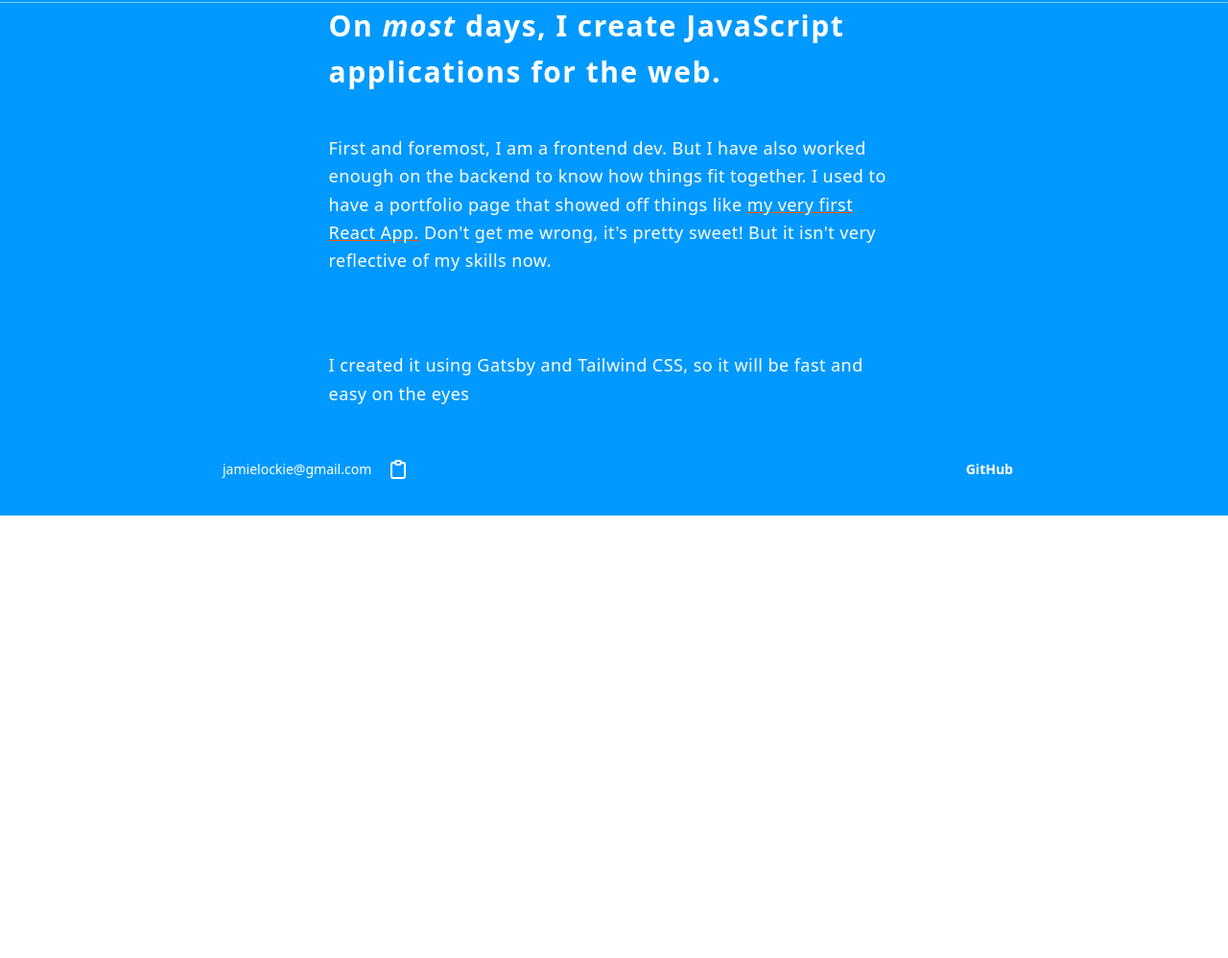
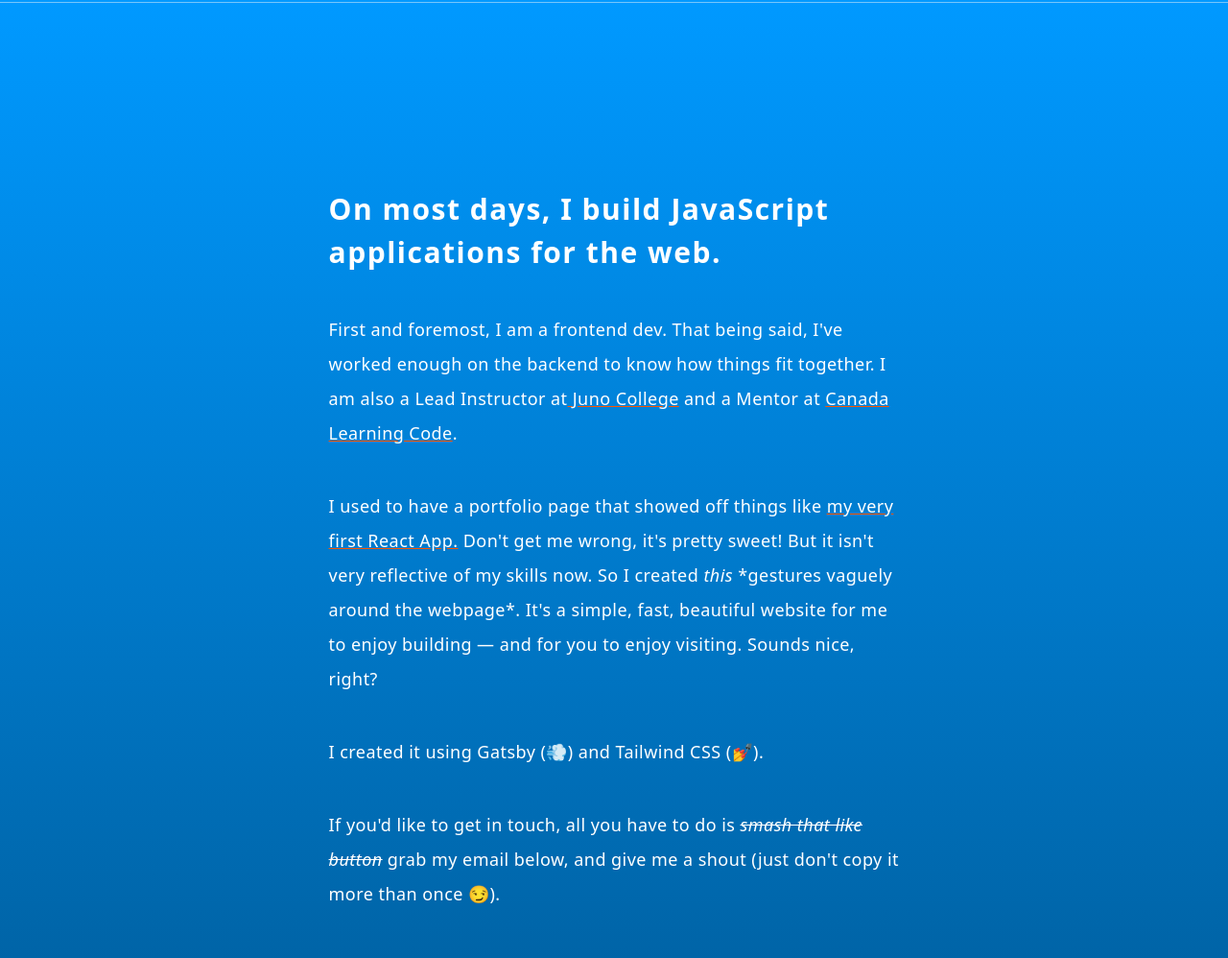
Before and after one commit to jamielockie/new-site-who-dis, a Gatsby site: page / in a window 1280 px wide. Shown: the part 862-1860 px from the top of the page at 96% size. Before the commit the page ends 1399 px from the top, so only its background shows below. Built offline with nearby package versions, Linux system fonts and the light colour scheme; Gatsby itself is replaced by a stand-in of ours; what @tailwindcss/custom-forms would draw is missing.

Commit message:
Add gradient background, more copy

```diff
--- a/src/components/footer.js
+++ b/src/components/footer.js
@@ -12,9 +12,9 @@ export const Footer = () => {
       case 3:
         return "Copied (again, and again)";
       case 4:
-        return "That's quite enough";
+        return "That's quite enough...";
       case 5:
-        return "Un-copied! (jk, it's copied)";
+        return "Un-copied! (JK, it's copied)";
       case 6:
         return "";
       default:
@@ -23,7 +23,7 @@ export const Footer = () => {
   };
 
   return (
-    <footer className="bg-primary">
+    <footer className="bg-primaryDark">
       <nav className="flex justify-between items-center max-w-4xl p-4 mx-auto text-sm md:p-8">
         <address className="text-white not-italic flex flex-row items-center">
           <span className="pl-2 pr-3">jamielockie@gmail.com</span>
@@ -33,7 +33,7 @@ export const Footer = () => {
               setEmailCopied(true);
               setTimesCopied(timesCopied > 5 ? 2 : timesCopied + 1);
             }}
-            className="p-1 rounded-md bg-primary hover:bg-primaryLight transition-colors duration-300"
+            className="p-1 rounded-md bg-primaryDark hover:bg-primary transition-colors duration-300"
           >
             <svg
               fill="none"
--- a/src/css/style.css
+++ b/src/css/style.css
@@ -18,7 +18,7 @@ a {
   display: grid;
   grid-template-columns:
     1fr
-    min(65ch, 100%)
+    min(65ch, 85%)
     1fr;
 
 }
@@ -30,10 +30,14 @@ a {
   grid-column: 1 / 4;
 }
 
-.min-height-75vh {
-  min-height: 75vh;
+.hero-height {
+  min-height: 65vh;
 }
 
 .bg-gray-gradient {
   background: linear-gradient(to top, theme('colors.gray.300'), #fff)
 }
+
+.bg-blue-gradient {
+  background: linear-gradient(to bottom, theme('colors.primary'), theme('colors.primaryDark'))
+}
--- a/src/pages/index.js
+++ b/src/pages/index.js
@@ -2,7 +2,7 @@ import React from "react";
 
 import Layout from "../components/layout";
 import SEO from "../components/seo";
-import { Waves } from "../components/waves";
+import { Waves } from "../components/Waves";
 
 import { differenceInDays } from "date-fns";
 
@@ -36,17 +36,39 @@ function IndexPage() {
         </small>
       </section>
       <Waves className="full-bleed z-10" />
-      <div className="bg-primary full-bleed z-10">
+
+      <div className="bg-blue-gradient py-48 full-bleed z-10">
         <div className="wrapper">
-          <section className=" text-md text-lg font-normal leading-relaxed tracking-wide text-white pb-4">
-            <p className="pb-10 font-semibold text-3xl tracking-wider">
-              On <em className="italic">most</em> days, I create JavaScript
-              applications for the web.
+          <section className=" text-md text-lg font-normal leading-loose tracking-wide text-white pb-4">
+            <p className="pb-10 font-semibold text-3xl leading-normal tracking-wider">
+              On most days, I build JavaScript applications for the web.
             </p>
             <p className="pb-10 copy">
-              First and foremost, I am a frontend dev. But I have also worked
-              enough on the backend to know how things fit together. I used to
-              have a portfolio page that showed off things like{" "}
+              First and foremost, I am a frontend dev. That being said, I've
+              worked enough on the backend to know how things fit together. I am
+              also a Lead Instructor at
+              <a
+                href="https://junocollege.com/"
+                target="_blank"
+                rel="noopener noreferrer"
+              >
+                {" "}
+                Juno College
+              </a>{" "}
+              and a Mentor at{" "}
+              <a
+                href="https://www.canadalearningcode.ca/"
+                target="_blank"
+                rel="noopener noreferrer"
+              >
+                {" "}
+                Canada Learning Code
+              </a>
+              .
+            </p>
+
+            <p>
+              I used to have a portfolio page that showed off things like{" "}
               <a
                 href="https://friendshrimp-a4c11.firebaseapp.com"
                 target="_blank"
@@ -56,14 +78,26 @@ function IndexPage() {
                 my very first React App.
               </a>{" "}
               Don't get me wrong, it's pretty sweet! But it isn't very
-              reflective of my skills now.
+              reflective of my skills now. So I created{" "}
+              <em className="italic">this</em> *gestures vaguely around the
+              webpage*. It's a simple, fast, beautiful website for me to enjoy
+              building — and for you to enjoy visiting. Sounds nice, right?
             </p>
             <p className="pb-10"></p>
 
+            <p className="pb-10">
+              {" "}
+              I created it using Gatsby (💨) and Tailwind CSS (💅).
+            </p>
+
             <p>
-              {" "}
-              I created it using Gatsby and Tailwind CSS, so it will be fast and
-              easy on the eyes
+              If you'd like to get in touch, all you have to do is{" "}
+              <span className="line-through italic">
+                {" "}
+                smash that like button
+              </span>{" "}
+              grab my email below, and give me a shout (just don't copy it more
+              than once 😏).
             </p>
           </section>
         </div>
```
